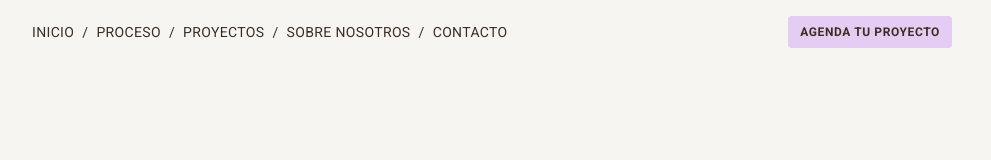
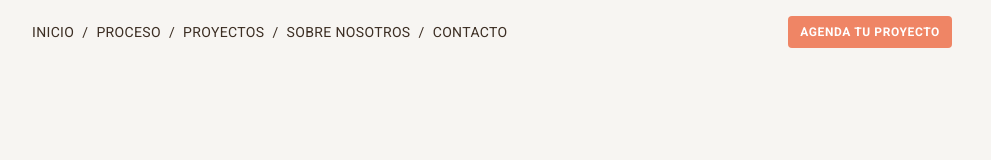
Before and after one commit to jporrego/color-mural, a Next.js app: page / in a window 1280 px wide. Shown: the top 160 px of the page, without its empty margins (148-1139 px from the left). Built offline with nearby package versions, Linux system fonts and the light colour scheme.

Commit message:
fix: update button styling in Navbar component for improved visibility

```diff
--- a/src/app/components/Navbar/index.tsx
+++ b/src/app/components/Navbar/index.tsx
@@ -74,7 +74,7 @@ export default function Navbar() {
           </button>
           <a
             href="#contacto"
-            className="bg-block3 hover:bg-block4-hover self-center rounded-sm px-3 py-2 text-xs font-bold tracking-wider uppercase transition-colors"
+            className="bg-highlight hover:bg-block4-hover self-center rounded-sm px-3 py-2 text-xs font-bold tracking-wider text-white uppercase transition-colors"
           >
             Agenda tu proyecto
           </a>
```
